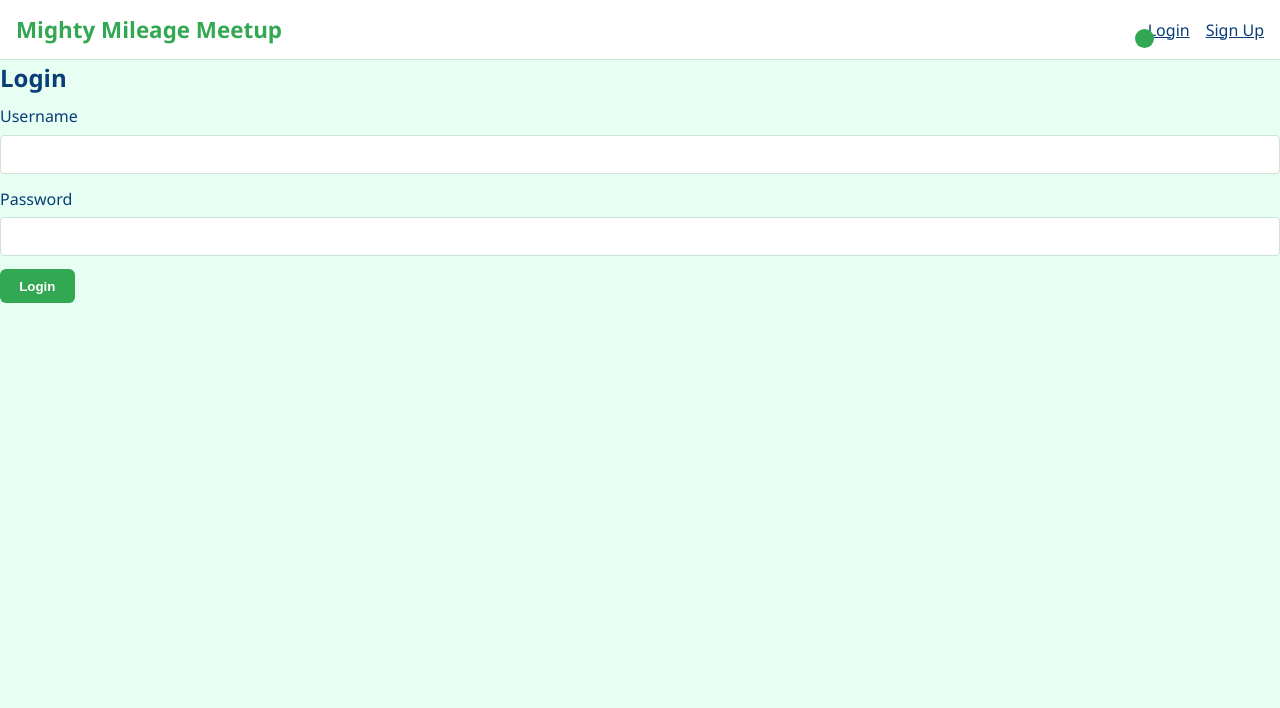
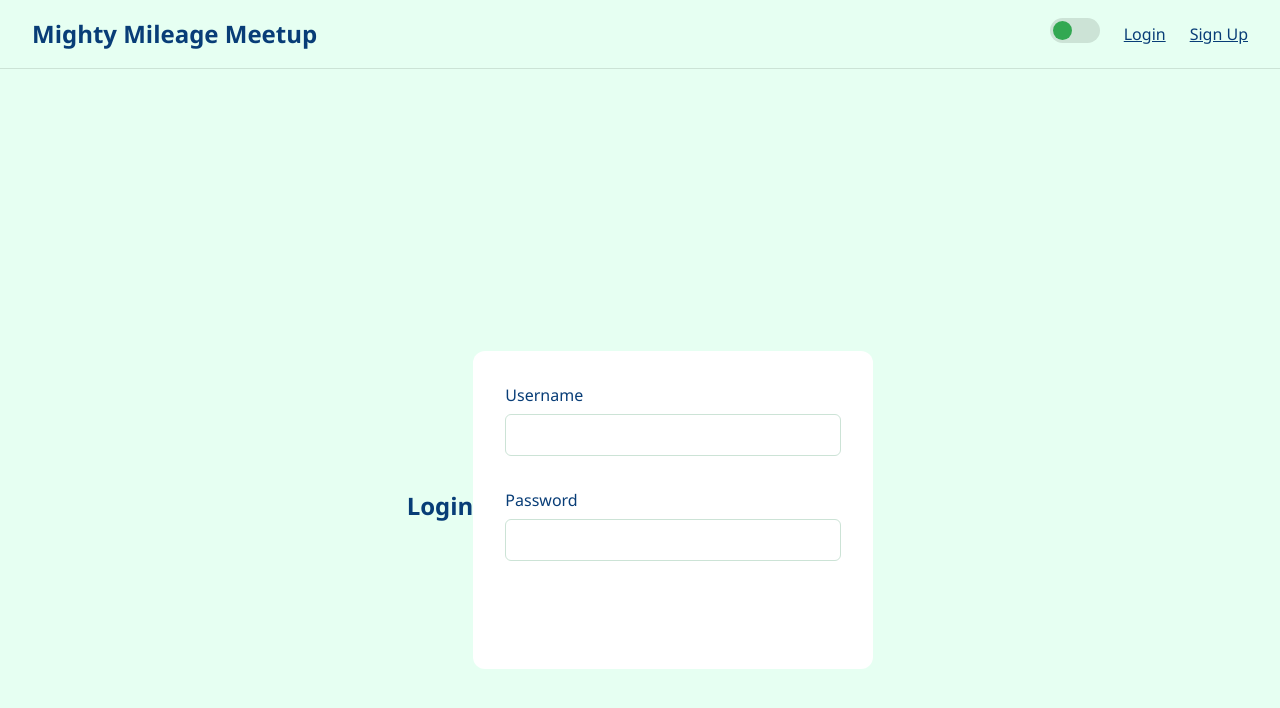
Before and after one commit to sjtroxel/Q3-2025-Codefi-SoloProject, an Angular app in the folder FE-Mighty_Mileage_Meetup/: page /login in a window 1280 px wide. Shown: the top 708 px of the page. Built offline with nearby package versions, Linux system fonts and the light colour scheme.

Commit message:
added individual component style files and currentUser() method to authentication.ts

```diff
--- a/FE-Mighty_Mileage_Meetup/src/app/core/services/authentication.ts
+++ b/FE-Mighty_Mileage_Meetup/src/app/core/services/authentication.ts
@@ -41,4 +41,9 @@ export class AuthenticationService {
 		this.tokenSubject.next(null);
 		this.router.navigate(['/login']);
 	}
+
+  currentUser() {
+    const username = localStorage.getItem('username');
+    return username ? { username } : null;
 }
+}
--- a/FE-Mighty_Mileage_Meetup/src/app/features/meetup/meetup-form/meetup-form.scss
+++ b/FE-Mighty_Mileage_Meetup/src/app/features/meetup/meetup-form/meetup-form.scss
@@ -0,0 +1,83 @@
+.modal-backdrop {
+  position: fixed;
+  inset: 0;
+  background: rgba(0, 0, 0, 0.6);
+  z-index: 900;
+}
+
+.modal {
+  position: fixed;
+  top: 50%;
+  left: 50%;
+  transform: translate(-50%, -50%);
+  background: var(--card-bg);
+  color: var(--text);
+  padding: 2rem;
+  border-radius: 12px;
+  width: 90%;
+  max-width: 500px;
+  z-index: 1000;
+  box-shadow: var(--card-shadow);
+  animation: fadeIn 0.3s ease;
+
+  .close-btn {
+    background: none;
+    border: none;
+    color: var(--text);
+    font-size: 1.2rem;
+    cursor: pointer;
+    position: absolute;
+    top: 1rem;
+    right: 1rem;
+
+    &:hover {
+      color: var(--accent);
+    }
+  }
+
+  form {
+    display: flex;
+    flex-direction: column;
+    gap: 1rem;
+
+    input,
+    select {
+      padding: 0.7rem;
+      border: 1px solid var(--border);
+      border-radius: 6px;
+      background: var(--input-bg);
+      color: var(--text);
+
+      &:focus {
+        border-color: var(--accent);
+        box-shadow: 0 0 8px var(--accent);
+      }
+    }
+
+    button {
+      background: var(--primary);
+      color: var(--card-bg);
+      padding: 0.8rem;
+      border: none;
+      border-radius: 8px;
+      font-size: 1rem;
+      font-weight: bold;
+
+      &:hover {
+        background: var(--accent);
+        box-shadow: 0 0 12px var(--accent);
+      }
+    }
+  }
+}
+
+@keyframes fadeIn {
+  from {
+    opacity: 0;
+    transform: translate(-50%, -45%);
+  }
+  to {
+    opacity: 1;
+    transform: translate(-50%, -50%);
+  }
+}
--- a/FE-Mighty_Mileage_Meetup/src/app/pages/dashboard/dashboard.scss
+++ b/FE-Mighty_Mileage_Meetup/src/app/pages/dashboard/dashboard.scss
@@ -0,0 +1,64 @@
+h1 {
+  text-align: center;
+  color: var(--text);
+  margin-bottom: 1.5rem;
+}
+
+.add {
+  display: block;
+  margin: 0 auto 2rem;
+  background: var(--primary);
+  color: var(--card-bg);
+  border: none;
+  padding: 0.8rem 1.5rem;
+  border-radius: 8px;
+  font-size: 1rem;
+  font-weight: bold;
+  cursor: pointer;
+  transition: background 0.3s ease, box-shadow 0.3s ease;
+
+  &:hover {
+    background: var(--accent);
+    box-shadow: 0 0 12px var(--accent);
+  }
+}
+
+.meetup-list {
+  display: grid;
+  grid-template-columns: repeat(auto-fit, minmax(280px, 1fr));
+  gap: 1rem;
+  padding: 0 2rem;
+
+  .meetup-card {
+    background: var(--card-bg);
+    padding: 1rem;
+    border-radius: 10px;
+    box-shadow: var(--card-shadow);
+    color: var(--text);
+    transition: transform 0.2s ease;
+
+    &:hover {
+      transform: translateY(-3px);
+    }
+
+    h3 {
+      color: var(--primary);
+    }
+
+    button {
+      margin-top: 0.5rem;
+      padding: 0.5rem 1rem;
+      border: none;
+      border-radius: 6px;
+      background: var(--accent);
+      color: var(--card-bg);
+      cursor: pointer;
+      transition: background 0.3s ease, box-shadow 0.3s ease;
+
+      &:hover {
+        background: var(--primary);
+        box-shadow: 0 0 10px var(--primary);
+      }
+    }
+  }
+}
--- a/FE-Mighty_Mileage_Meetup/src/app/pages/login/login.scss
+++ b/FE-Mighty_Mileage_Meetup/src/app/pages/login/login.scss
@@ -0,0 +1,68 @@
+.login-container,
+.container {
+  display: flex;
+  justify-content: center;
+  align-items: center;
+  min-height: calc(100vh - 60px);
+  padding: 2rem;
+
+  form {
+    background: var(--card-bg);
+    padding: 2rem;
+    border-radius: 12px;
+    box-shadow: var(--card-shadow);
+    width: 100%;
+    max-width: 400px;
+    display: flex;
+    flex-direction: column;
+    gap: 1.2rem;
+
+    h2 {
+      text-align: center;
+      color: var(--text);
+    }
+
+    label {
+      font-weight: 500;
+      color: var(--text);
+    }
+
+    input {
+      padding: 0.7rem;
+      border: 1px solid var(--border);
+      border-radius: 6px;
+      font-size: 1rem;
+      background: var(--input-bg);
+      color: var(--text);
+      transition: border 0.3s ease;
+
+      &:focus {
+        border-color: var(--accent);
+        box-shadow: 0 0 8px var(--accent);
+      }
+    }
+
+    button {
+      background: var(--primary);
+      color: var(--card-bg);
+      border: none;
+      padding: 0.8rem;
+      border-radius: 8px;
+      font-size: 1rem;
+      font-weight: bold;
+      cursor: pointer;
+      transition: background 0.3s ease, box-shadow 0.3s ease;
+
+      &:hover {
+        background: var(--accent);
+        box-shadow: 0 0 12px var(--accent);
+      }
+    }
+
+    .error {
+      color: var(--error);
+      font-size: 0.9rem;
+      text-align: center;
+    }
+  }
+}
--- a/FE-Mighty_Mileage_Meetup/src/app/pages/signup/signup.scss
+++ b/FE-Mighty_Mileage_Meetup/src/app/pages/signup/signup.scss
@@ -0,0 +1,68 @@
+.login-container,
+.container {
+  display: flex;
+  justify-content: center;
+  align-items: center;
+  min-height: calc(100vh - 60px);
+  padding: 2rem;
+
+  form {
+    background: var(--card-bg);
+    padding: 2rem;
+    border-radius: 12px;
+    box-shadow: var(--card-shadow);
+    width: 100%;
+    max-width: 400px;
+    display: flex;
+    flex-direction: column;
+    gap: 1.2rem;
+
+    h2 {
+      text-align: center;
+      color: var(--text);
+    }
+
+    label {
+      font-weight: 500;
+      color: var(--text);
+    }
+
+    input {
+      padding: 0.7rem;
+      border: 1px solid var(--border);
+      border-radius: 6px;
+      font-size: 1rem;
+      background: var(--input-bg);
+      color: var(--text);
+      transition: border 0.3s ease;
+
+      &:focus {
+        border-color: var(--accent);
+        box-shadow: 0 0 8px var(--accent);
+      }
+    }
+
+    button {
+      background: var(--primary);
+      color: var(--card-bg);
+      border: none;
+      padding: 0.8rem;
+      border-radius: 8px;
+      font-size: 1rem;
+      font-weight: bold;
+      cursor: pointer;
+      transition: background 0.3s ease, box-shadow 0.3s ease;
+
+      &:hover {
+        background: var(--accent);
+        box-shadow: 0 0 12px var(--accent);
+      }
+    }
+
+    .error {
+      color: var(--error);
+      font-size: 0.9rem;
+      text-align: center;
+    }
+  }
+}
--- a/FE-Mighty_Mileage_Meetup/src/app/shared/components/navbar/navbar.html
+++ b/FE-Mighty_Mileage_Meetup/src/app/shared/components/navbar/navbar.html
@@ -4,13 +4,20 @@
   </div>
 
   <div class="nav-links">
+    <!-- Show username if logged in -->
+    @if (authService.isLoggedIn()) {
+      <span class="username">Hi, {{ authService.currentUser()?.username }}</span>
+    }
+
+    <!-- Theme Toggle Slider -->
     <div class="theme-toggle">
       <label>
-        <input type="checkbox" (change)="toggleTheme($event)" />
+        <input type="checkbox" (change)="toggleTheme()" />
         <span class="slider"></span>
       </label>
     </div>
 
+    <!-- Auth Links -->
     @if (authService.isLoggedIn()) {
       <button (click)="logout()">Logout</button>
     } @else {
--- a/FE-Mighty_Mileage_Meetup/src/app/shared/components/navbar/navbar.scss
+++ b/FE-Mighty_Mileage_Meetup/src/app/shared/components/navbar/navbar.scss
@@ -0,0 +1,119 @@
+.navbar {
+  position: fixed;
+  top: 0;
+  left: 0;
+  width: 100%;
+  z-index: 1000;
+  background: var(--navbar-bg);
+  color: var(--navbar-text);
+  display: flex;
+  justify-content: space-between;
+  align-items: center;
+  padding: 1rem 2rem;
+  box-shadow: var(--card-shadow);
+
+  .brand-name a {
+    text-decoration: none;
+    font-size: 1.5rem;
+    font-weight: bold;
+    color: var(--navbar-text);
+    transition: color 0.3s ease;
+
+    &:hover {
+      color: var(--primary);
+      text-shadow: 0 0 8px var(--primary);
+    }
+  }
+
+  .nav-links {
+    display: flex;
+    align-items: center;
+    gap: 1.5rem;
+
+    .username {
+      font-size: 1rem;
+      font-weight: 500;
+      color: var(--text);
+      margin-right: 1rem;
+      opacity: 0.9;
+    }
+
+    a,
+    button {
+      background: none;
+      border: none;
+      color: var(--navbar-text);
+      font-size: 1rem;
+      cursor: pointer;
+      transition: color 0.3s ease, text-shadow 0.3s ease;
+
+      &:hover {
+        color: var(--accent);
+        text-shadow: 0 0 6px var(--accent);
+      }
+    }
+
+    /* THEME TOGGLE STYLES */
+    .theme-toggle {
+      position: relative;
+      width: 50px;
+      height: 26px;
+      display: flex;
+      align-items: center;
+      justify-content: center;
+
+      label {
+        position: relative;
+        width: 100%;
+        height: 100%;
+        display: block;
+        cursor: pointer;
+      }
+
+      input {
+        opacity: 0;
+        width: 0;
+        height: 0;
+      }
+
+      .slider {
+        position: absolute;
+        top: 0;
+        left: 0;
+        right: 0;
+        bottom: 0;
+        background: var(--border);
+        border-radius: 25px;
+        transition: background 0.4s ease, box-shadow 0.4s ease;
+
+        &::before {
+          content: "";
+          position: absolute;
+          height: 20px;
+          width: 20px;
+          left: 4px;
+          bottom: 3px;
+          background: var(--text);
+          border-radius: 50%;
+          transition: transform 0.4s ease, background 0.4s ease;
+        }
+      }
+
+      /* When checked */
+      input:checked + .slider {
+        background: var(--accent);
+        box-shadow: 0 0 10px var(--accent), 0 0 20px var(--accent);
+      }
+
+      input:checked + .slider::before {
+        transform: translateX(24px);
+        background: var(--card-bg);
+      }
+
+      /* Neon glow for dark mode */
+      &.dark .slider {
+        box-shadow: 0 0 12px var(--primary), 0 0 25px var(--accent);
+      }
+    }
+  }
+}
--- a/FE-Mighty_Mileage_Meetup/src/app/shared/components/navbar/navbar.ts
+++ b/FE-Mighty_Mileage_Meetup/src/app/shared/components/navbar/navbar.ts
@@ -11,7 +11,7 @@ import { CommonModule } from '@angular/common';
   styleUrl: './navbar.scss'
 })
 export class NavbarComponent {
-constructor(
+  constructor(
     public authService: AuthenticationService,
     private router: Router
   ) {}
@@ -21,8 +21,17 @@ constructor(
     this.router.navigate(['/login']);
   }
 
-  toggleTheme(event: Event) {
-    const checked = (event.target as HTMLInputElement).checked;
-    document.body.classList.toggle('dark-mode', checked);
+  toggleTheme() {
+    const checkbox = document.querySelector<HTMLInputElement>('.theme-toggle input');
+    const isChecked = checkbox?.checked ?? false;
+
+    // Apply dark or light theme to body
+    document.body.classList.toggle('dark-mode', isChecked);
+
+    // Add a glow effect on toggle container for visual feedback
+    const toggleEl = document.querySelector('.theme-toggle');
+    if (toggleEl) {
+      toggleEl.classList.toggle('dark', isChecked);
+    }
+  }
 }
-}
--- a/FE-Mighty_Mileage_Meetup/src/styles.scss
+++ b/FE-Mighty_Mileage_Meetup/src/styles.scss
@@ -10,12 +10,17 @@
 }
 
 html, body {
+  padding-top: 70px;
   font-family: 'Segoe UI', Roboto, sans-serif;
   font-size: 16px;
   line-height: 1.5;
   background-color: var(--background);
   color: var(--text-primary);
   transition: background 0.3s ease, color 0.3s ease;
+}
+
+* {
+  transition: background-color 0.4s ease, color 0.4s ease, border-color 0.4s ease, box-shadow 0.4s ease;
 }
 
 /* -------------------------------
```
